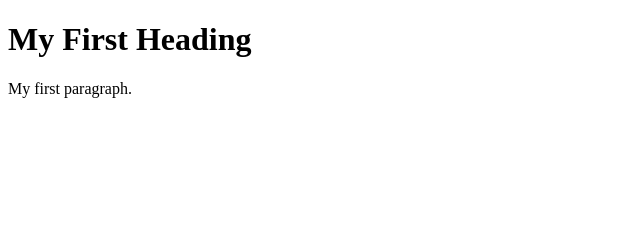
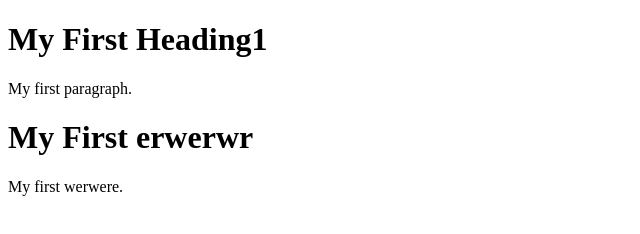
Before and after one commit to gayanprdp/git-test, a plain HTML site: page index.html in a window 1280 px wide. Shown: the whole page, without its empty margins (0-640 px from the left). Drawn offline with Linux system fonts and the light colour scheme.

Commit message:
added featurs

```diff
--- a/index.html
+++ b/index.html
@@ -2,8 +2,10 @@
 <html>
 <body>
 
-<h1>My First Heading</h1>
+<h1>My First Heading1</h1>
 <p>My first paragraph.</p>
 
+<h1>My First erwerwr</h1>
+<p>My first werwere.</p>
 </body>
 </html>
```
